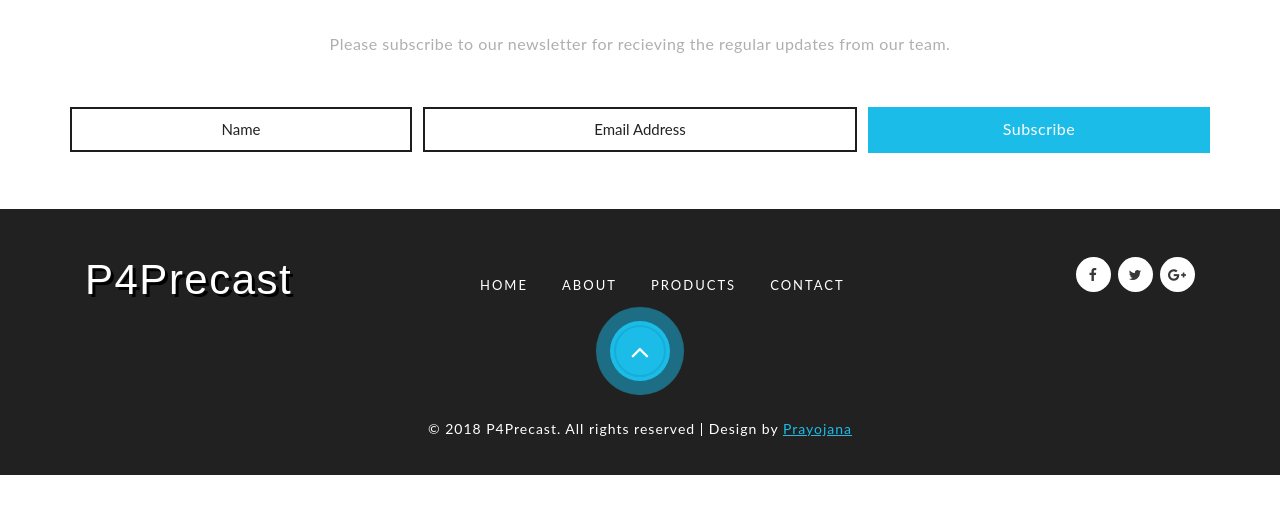
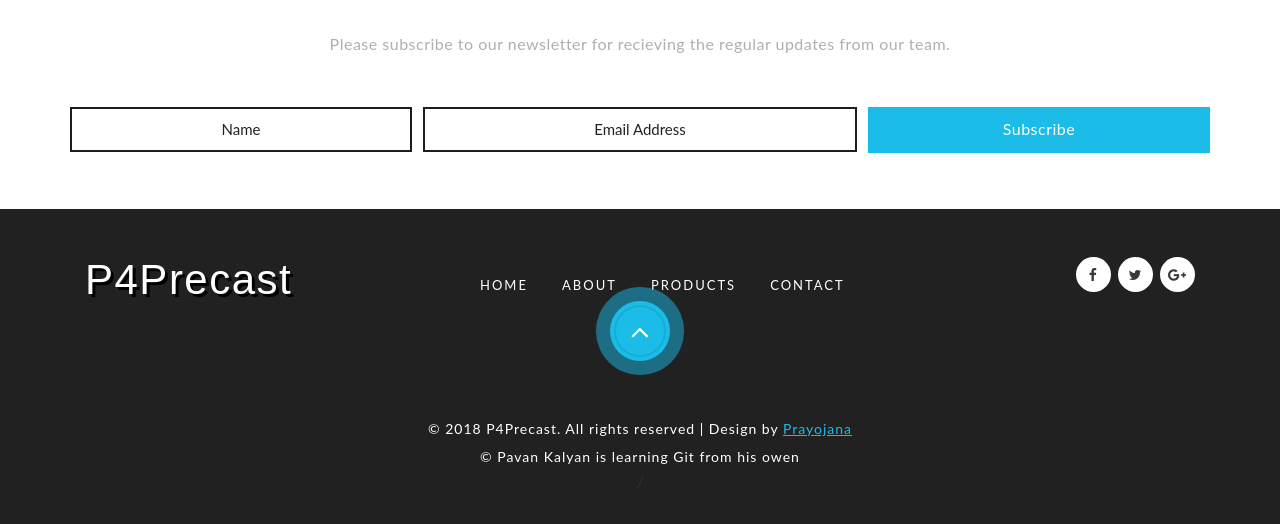
Before and after one commit to pavan7652/P4Precast, a plain HTML site: page contact.html in a window 1280 px wide. Shown: the part 1517-2041 px from the top of the page. Before the commit the page ends 1992 px from the top, so only its background shows below. Drawn offline with Linux system fonts and the light colour scheme.

Commit message:
leelachanges

```diff
--- a/contact.html
+++ b/contact.html
@@ -244,6 +244,8 @@
 	<div class="wfooter">
 		<div class="container">
 			<p>© 2018 P4Precast. All rights reserved | Design by <a href="#" target="_blank">Prayojana</a></p>
+			<p>© Pavan Kalyan is learning Git from his owen</p>
+			/
 			<div class="arrow-container animated fadeInDown">
 				<a href="#home" class="arrow-2 scroll">
 					<i class="fa fa-angle-up"></i>
```
